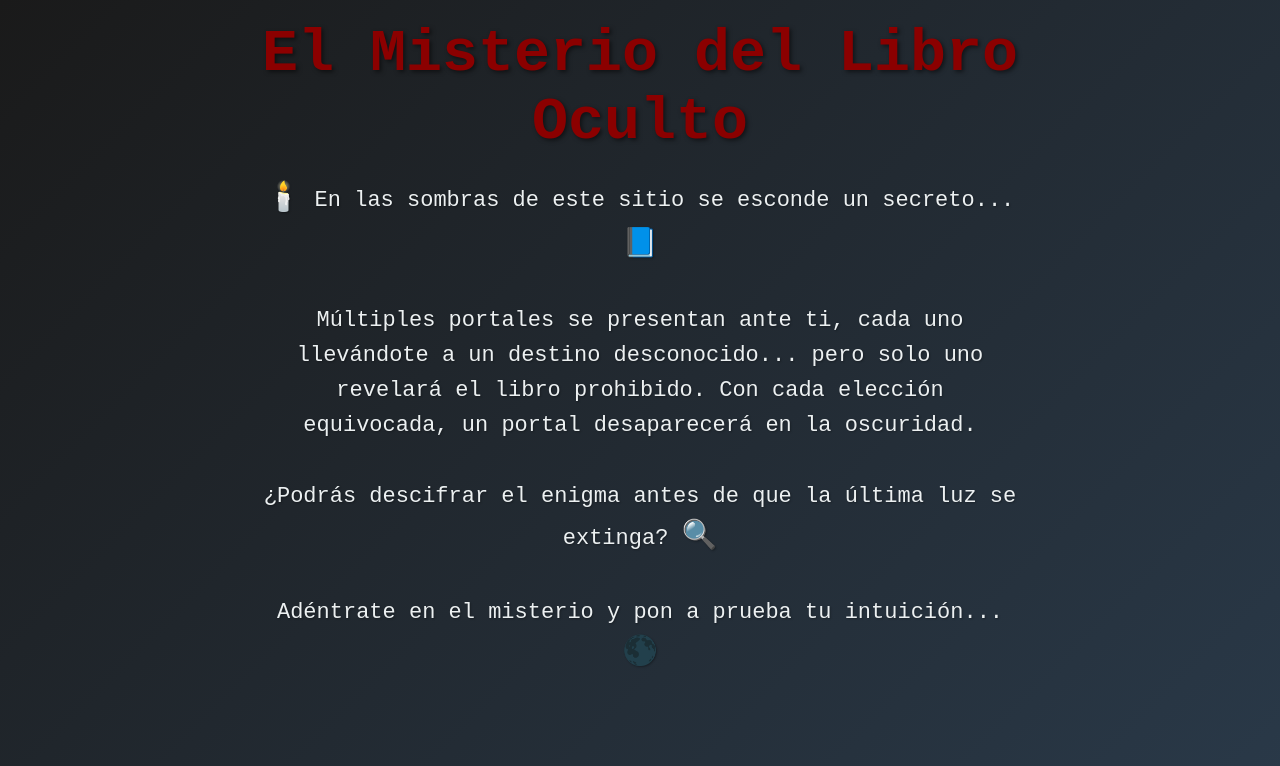
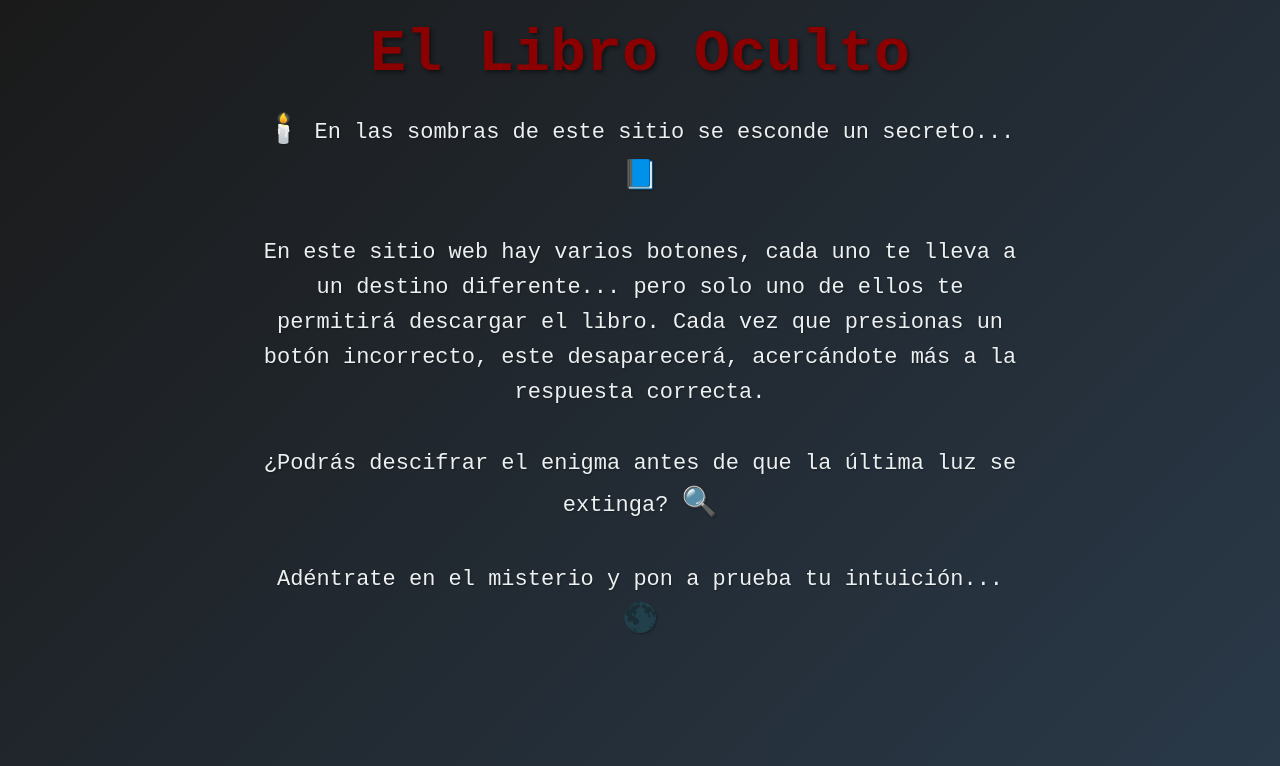
Before and after one commit to sukineitor/misterio1, a plain HTML site: page index.html in a window 1280 px wide. Shown: the top 766 px of the page. Drawn offline with Linux system fonts and the light colour scheme.

Commit message:
Update index.html

```diff
--- a/index.html
+++ b/index.html
@@ -3,7 +3,7 @@
 <head>
     <meta charset="UTF-8">
     <meta name="viewport" content="width=device-width, initial-scale=1.0">
-    <title>El Misterio del Libro Oculto</title>
+    <title>El Libro Oculto</title>
     <style>
         :root {
             --primary-color: #8B0000;
@@ -132,11 +132,10 @@
     <script type='text/javascript' src='//filthygracefulspinach.com/41/0a/1c/410a1c60d11615a09f26b1bd5bdf2774.js'></script>
 
     <div class="container">
-        <h1>El Misterio del Libro Oculto</h1>
-        <p>
+        <h1>El Libro Oculto</h1>
+       <p>
             <span class="emoji">🕯️</span> En las sombras de este sitio se esconde un secreto... <span class="emoji">📘</span><br><br>
-            Múltiples portales se presentan ante ti, cada uno llevándote a un destino desconocido... pero solo uno revelará el libro prohibido. Con cada elección equivocada, un portal desaparecerá en la oscuridad.<br><br>
-            ¿Podrás descifrar el enigma antes de que la última luz se extinga? <span class="emoji">🔍</span><br><br>
+            En este sitio web hay varios botones, cada uno te lleva a un destino diferente... pero solo uno de ellos te permitirá descargar el libro. Cada vez que presionas un botón incorrecto, este desaparecerá, acercándote más a la respuesta correcta.<br><br>            ¿Podrás descifrar el enigma antes de que la última luz se extinga? <span class="emoji">🔍</span><br><br>
             Adéntrate en el misterio y pon a prueba tu intuición... <span class="emoji">🌑</span>
         </p>
     </div>
```
